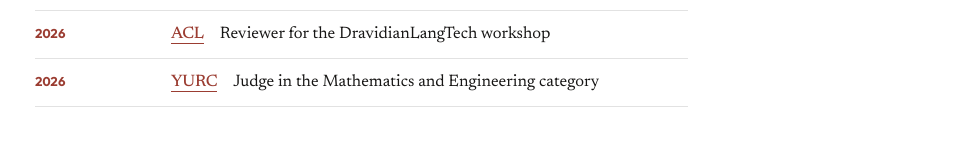
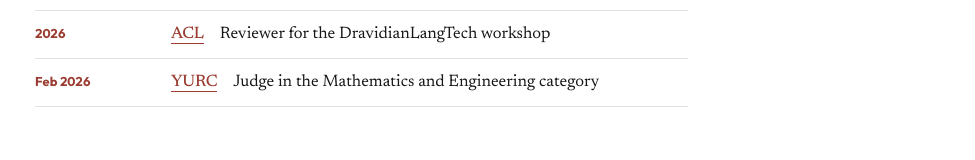
Before and after one commit to biniyamlombe/biniyamlombe.github.io, a React (Vite) app: page / in a window 1280 px wide. Shown: the part 2520-2680 px from the top of the page, without its empty margins (305-1280 px from the left). Built offline with nearby package versions, Linux system fonts and the light colour scheme; no server answers.

Commit message:
fix: date the YURC judging role to February 2026
The conference line had only the year.

```diff
--- a/src/data/site.js
+++ b/src/data/site.js
@@ -440,8 +440,8 @@ export const service = [
   },
   {
     venue: 'YURC',
-    date: '2026',
-    dateTime: '2026',
+    date: 'Feb 2026',
+    dateTime: '2026-02',
     role: 'Judge in the Mathematics and Engineering category',
     href: 'https://www.yura.yale.edu/yurc',
   },
```
